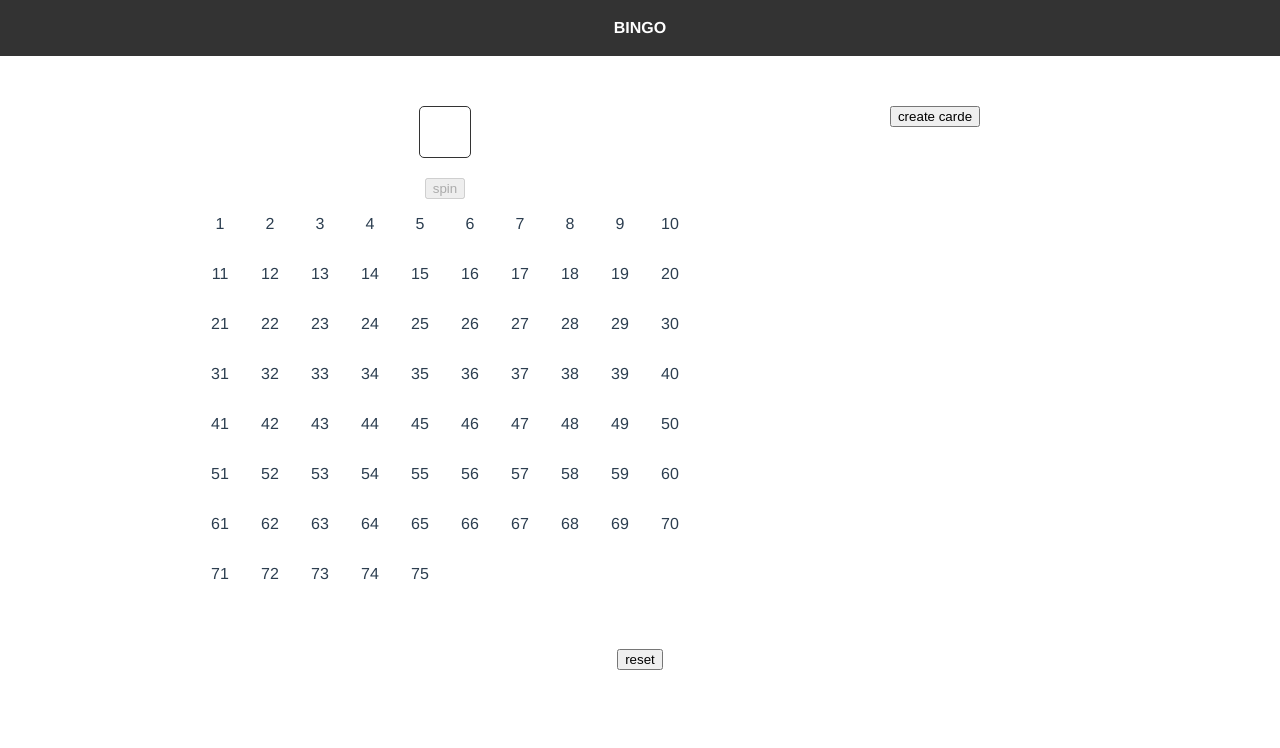
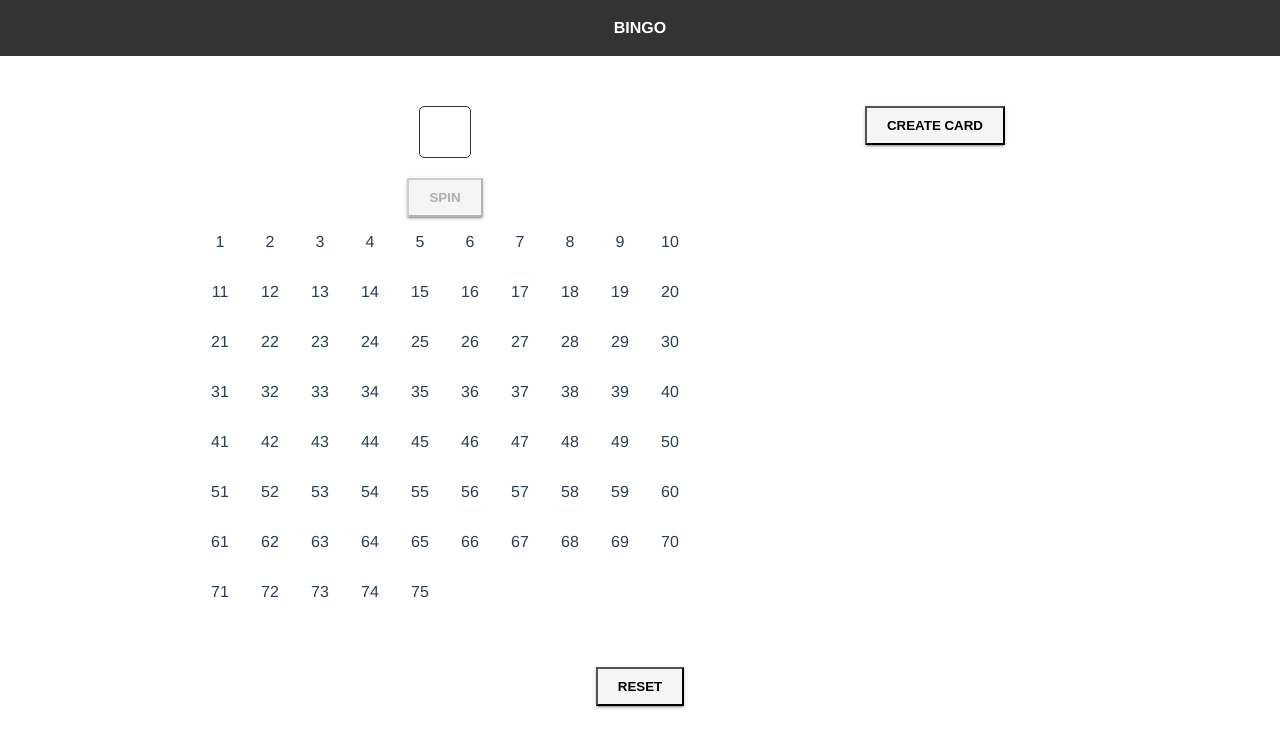
Before and after one commit to kakitaku00/Bingo-App, a Vue app: page / in a window 1280 px wide. Shown: the top 748 px of the page. Built offline with nearby package versions, Linux system fonts and the light colour scheme.

Commit message:
style btn

```diff
--- a/src/App.vue
+++ b/src/App.vue
@@ -6,17 +6,19 @@
     <div class="bingo_container">
       <div class="bingo_roulette">
         <p class="pickNumber">{{targetNum}}</p>
-        <input v-if="mode === 'stop'" v-bind:disabled="!decision" type="button" value="spin" @click="spin">
-        <input v-else-if="mode === 'spin'" type="button" value="stop" @click="stop">
-        <input v-else type="button" value="reset" @click="reset()">
+        <input v-if="mode === 'stop'" v-bind:disabled="!decision" type="button" class="btn" value="SPIN" @click="spin">
+        <input v-else-if="mode === 'spin'" type="button" class="btn" value="STOP" @click="stop">
+        <input v-else type="button" class="btn" value="RESET" @click="reset">
         <ul class="panel">
           <li v-for="num in bingoMaxNum" :class="[activeClass.white, `number-${num}`]" :id="[num]" :key="num">{{ num }}</li>
         </ul>
       </div>
       <div class="bingoCard">
-        <input v-if="!bingoCardNumber.length" type="button" value="create carde" @click="createBingoCard">
-        <input v-else type="button" v-bind:disabled="decision" value="change carde" @click="createBingoCard">
-        <input v-show="bingoCardNumber.length" v-bind:disabled="decision" type="button" value="決定" @click="decisionCard">
+        <div class="bingoCard_btn">
+          <input v-if="!bingoCardNumber.length" type="button" class="btn" value="CREATE CARD" @click="createBingoCard">
+          <input v-else type="button" class="btn" v-bind:disabled="decision" value="CHANGE" @click="createBingoCard">
+          <input v-if="bingoCardNumber.length" v-bind:disabled="decision" type="button" class="btn" value="DECIDE" @click="decisionCard">
+        </div>
         <div class="bingoCard_content" :class="[!bingoCardNumber.length ? 'is-hide' : '']">
           <table class="bingoCard_table">
             <thead class="bingoCard_head">
@@ -32,7 +34,7 @@
       </div>
     </div>
     <div class="resetButton">
-      <input type="button" value="reset" @click="reset">
+      <input type="button" class="btn" value="RESET" @click="reset">
     </div>
   </div>
 </template>
@@ -170,6 +172,17 @@ export default {
   color: #2c3e50;
 }
 
+.btn {
+  padding: 10px 20px;
+  font-weight: bold;
+  background-color: #f5f5f5;
+  box-shadow: 0px 3px 1px -2px rgba(0, 0, 0, 0.2), 0px 2px 2px 0px rgba(0, 0, 0, 0.14), 0px 1px 5px 0px rgba(0, 0, 0, 0.12);
+}
+
+.btn + .btn {
+  margin-top: 10px;
+}
+
 .header {
   padding: 20px;
   background-color: #333;
@@ -247,6 +260,12 @@ ul {
   max-width: 300px;
 }
 
+.bingoCard_btn {
+  display: flex;
+  flex-direction: column;
+  align-items: center;
+}
+
 .bingoCard_content {
   margin-top: 30px;
 }
```
